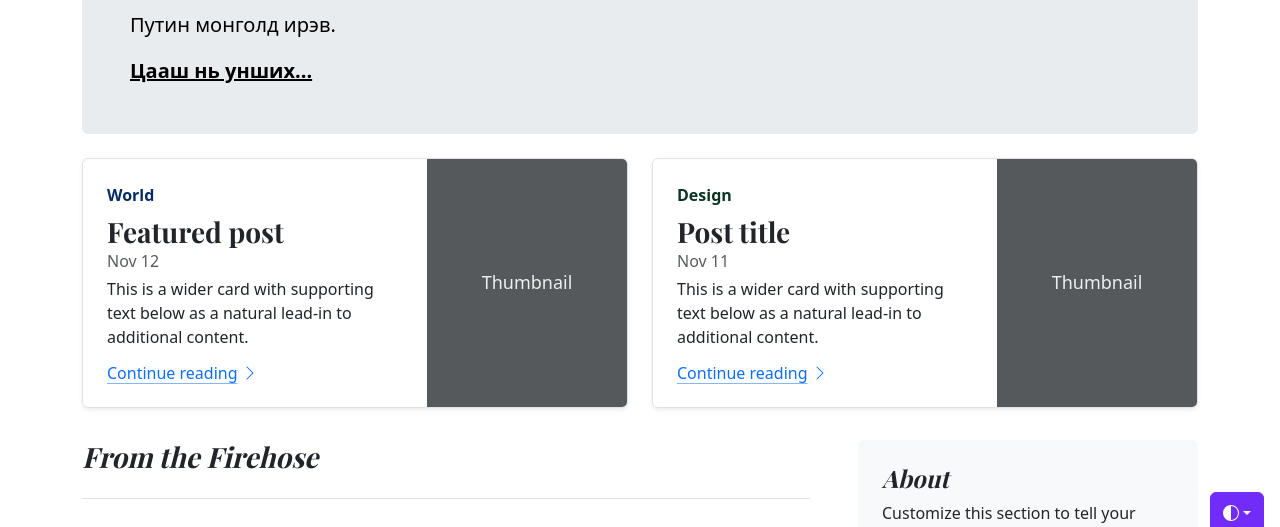
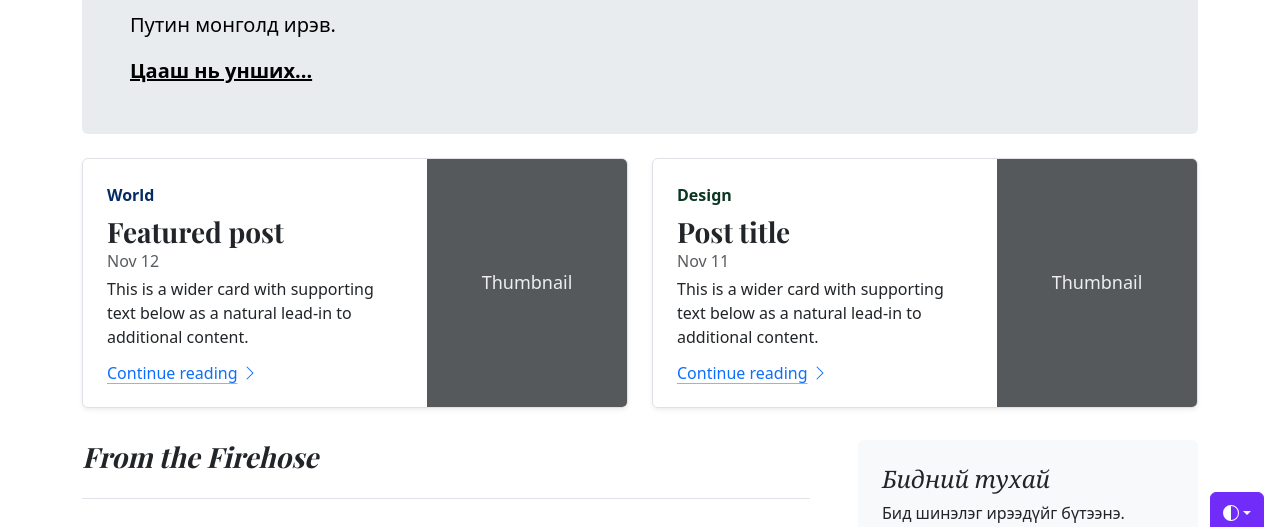
Before and after one commit to TylertheBatok/ProjectBlog, a plain HTML site: page index.html in a window 1280 px wide. Shown: the part 250-777 px from the top of the page. Drawn offline with nearby package versions, Linux system fonts and the light colour scheme; a script that the page names is missing.

Commit message:
developert hiisen 1st change

```diff
--- a/index.html
+++ b/index.html
@@ -381,8 +381,8 @@
     <div class="col-md-4">
       <div class="position-sticky" style="top: 2rem;">
         <div class="p-4 mb-3 bg-body-tertiary rounded">
-          <h4 class="fst-italic">About</h4>
-          <p class="mb-0">Customize this section to tell your visitors a little bit about your publication, writers, content, or something else entirely. Totally up to you.</p>
+          <h4 class="fst-italic">Бидний тухай</h4>
+          <p class="mb-0">Бид шинэлэг ирээдүйг бүтээнэ.</p>
         </div>
 
         <div>
```
